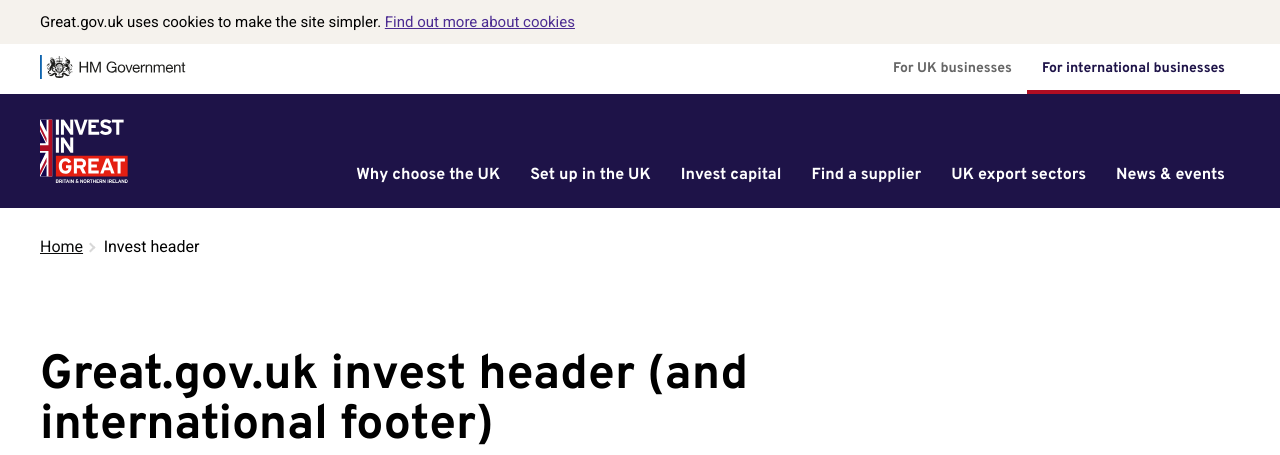
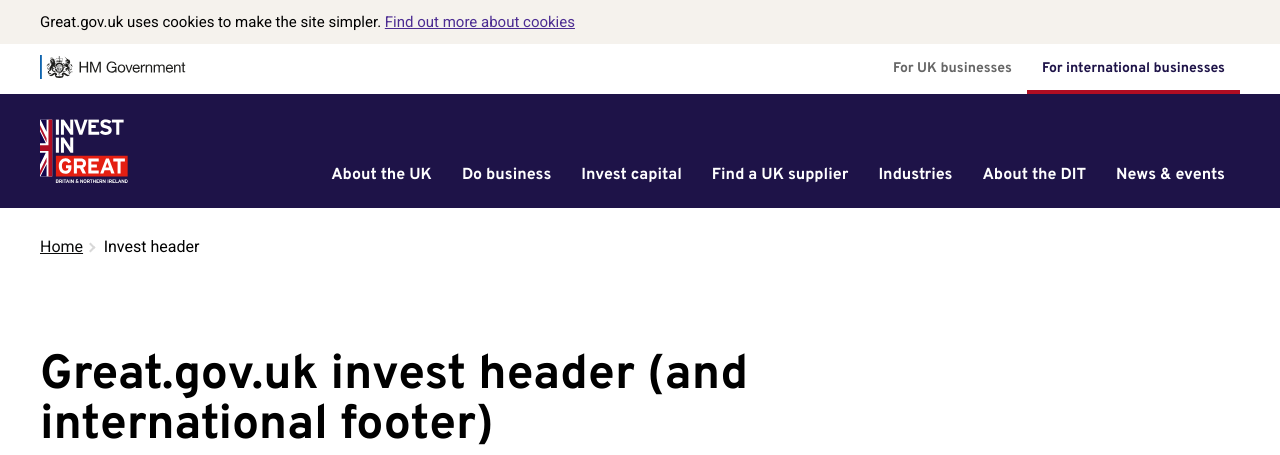
Before and after one commit to uktrade/directory-components, a Django app: template demo/templates/demo/invest-header.html in a window 1280 px wide. Shown: the top 455 px of the page. Run offline with Django 3.2, Linux system fonts and the light colour scheme; the template is opened without the code that fills it, so the values that code supplies are empty; parts of the project's set-up code (start-up, migrations or seed data) failed here and were passed over; some libraries are stand-ins or nearby versions.

Commit message:
nav updates...

```diff
--- a/directory_components/templates/directory_components/header_footer/international_header.html
+++ b/directory_components/templates/directory_components/header_footer/international_header.html
@@ -58,12 +58,12 @@
 {% block header_nav %}
 <nav id="great-header-nav" class="great-header-nav" aria-label="{% trans 'Main menu' %}">
   <ul class="great-header-nav-list" id="great-header-nav-list">
-    <li class="main-nav-item{% if international_header_area == "why_choose" %} active{% endif %}">
-      <a class="link-heading" data-ga-class="header-navigation" href="{{ services_urls.invest }}">{% trans 'Why choose the UK' %}</a>
+    <li class="main-nav-item{% if international_header_area == "about_uk" %} active{% endif %}">
+      <a class="link-heading" data-ga-class="header-navigation" href="{{ '' }}">{% trans 'About the UK' %}</a>
     </li>
 
     <li class="main-nav-item{% if international_header_area == "expand" %} active{% endif %}">
-      <a class="link-heading" data-ga-class="header-navigation" href="{{ services_urls.invest }}">{% trans 'Set up in the UK' %}</a>
+      <a class="link-heading" data-ga-class="header-navigation" href="{{ services_urls.invest }}">{% trans 'Do business' %}</a>
     </li>
 
     <li class="main-nav-item{% if international_header_area == "capital_invest" %} active{% endif %}">
@@ -71,11 +71,15 @@
     </li>
 
     <li class="main-nav-item{% if international_header_area == "find_a_supplier" %} active{% endif %}">
-      <a class="link-heading" data-ga-class="header-navigation" href="{{ header_footer_urls.fas }}">{% trans 'Find a supplier' %}</a>
+      <a class="link-heading" data-ga-class="header-navigation" href="{{ header_footer_urls.fas }}">{% trans 'Find a UK supplier' %}</a>
     </li>
 
     <li class="main-nav-item{% if international_header_area == "industries" %} active{% endif %}">
-      <a class="link-heading" data-ga-class="header-navigation" href="{{ header_footer_urls.industries }}">{% trans 'UK export sectors' %}</a>
+      <a class="link-heading" data-ga-class="header-navigation" href="{{ header_footer_urls.industries }}">{% trans 'Industries' %}</a>
+    </li>
+
+    <li class="main-nav-item{% if international_header_area == "about_dit" %} active{% endif %}">
+      <a class="link-heading" data-ga-class="header-navigation" href="{{ '' }}">{% trans 'About the DIT' %}</a>
     </li>
 
     <li class="main-nav-item{% if international_header_area == "news_and_events" %} active{% endif %}">
@@ -92,40 +96,75 @@
   <ul class="great-header-nav-list" id="great-header-nav-list">
 
     <li class="main-nav-item">
-      <a class="link-heading" href="{{ services_urls.invest }}" data-ga-class="header-navigation">{% trans 'Why choose the UK' %}</a>
+      <a class="link-heading" data-ga-class="header-navigation" href="{{ services_urls.invest }}">{% trans 'About the UK' %}</a>
+      <ul class="sub-nav-mobile-list">
+        <li><a href="{{ '' }}">Why choose the UK</a></li>
+        <li><a href="{{ '' }}">The Midlands</a></li>
+        <li><a href="{{ '' }}">Northern Powerhouse</a></li>
+        <li><a href="{{ '' }}">Northern Ireland</a></li>
+        <li><a href="{{ '' }}">Scotland</a></li>
+        <li><a href="{{ '' }}">South England</a></li>
+        <li><a href="{{ '' }}">South Wales</a></li>
+      </ul>
     </li>
 
     <li class="main-nav-item">
-      <a class="link-heading" data-ga-class="header-navigation" href="{{ services_urls.invest }}">{% trans 'Set up in the UK' %}</a>
+      <a class="link-heading" data-ga-class="header-navigation" href="{{ services_urls.invest }}">{% trans 'Do business' %}</a>
       <ul class="sub-nav-mobile-list">
-        <li><a href="{{ services_urls.isd }}">Professional advice</a></li>
-        <li><a href="{{ header_footer_urls.industries }}">UK business sectors</a></li>
-        <li><a href="{{ services_urls.uk_setup_guide }}">Business set up guides</a></li>
-        <li><a href="{{ services_urls.invest }}#how-we-help">Our services</a></li>
+        <li><a href="{{ header_footer_urls.industries }}">High-potential opportunities</a></li>
+        <li><a href="{{ services_urls.uk_setup_guide }}">Business guide</a></li>
+        <li><a href="{{ services_urls.invest }}#how-we-help">Professional advice</a></li>
       </ul>
     </li>
 
     <li class="main-nav-item">
       <a class="link-heading" data-ga-class="header-navigation" href="{{ services_urls.capital_invest }}">{% trans 'Invest capital' %}</a>
       <ul class="sub-nav-mobile-list">
-        <li><a href="{{ services_urls.isd }}">Professional advice</a></li>
-        <li><a href="{{ header_footer_urls.industries }}">UK investment sectors</a></li>
+        <li><a href="{{ services_urls.isd }}">Investment types</a></li>
+        <li><a href="{{ header_footer_urls.industries }}">Investment opportunities</a></li>
         <li><a href="{{ services_urls.uk_setup_guide }}">Investment guides</a></li>
-        <li><a href="{{ services_urls.capital_invest }}#">Our services</a></li>
+        <li><a href="{{ services_urls.capital_invest }}#">Professional advice</a></li>
       </ul>
     </li>
 
     <li class="main-nav-item">
-      <a class="link-heading" data-ga-class="header-navigation" href="{{ header_footer_urls.fas }}">{% trans 'Find a supplier' %}</a>
+      <a class="link-heading" data-ga-class="header-navigation" href="{{ header_footer_urls.fas }}">{% trans 'Find a UK supplier' %}</a>
       <ul class="sub-nav-mobile-list">
+        <li><a href="{{ services_urls.uk_setup_guide }}">Export guides</a></li>
         <li><a href="{{ header_footer_urls.fas }}">Supplier directory</a></li>
-        <li><a href="{{ services_urls.uk_setup_guide }}">Buying guides</a></li>
-        <li><a href="{{ header_footer_urls.fas }}#services-section">Our services</a></li>
       </ul>
     </li>
 
     <li class="main-nav-item">
-      <a class="link-heading" href="{{ header_footer_urls.industries }}" data-ga-class="header-navigation">{% trans 'UK export sectors' %}</a>
+      <a class="link-heading" data-ga-class="header-navigation" href="{{ header_footer_urls.fas }}">{% trans 'Industries' %}</a>
+      <ul class="sub-nav-mobile-list">
+        <li><a href="{{ header_footer_urls.industries }}/aerospace">Aerospace</a></li>
+        <li><a href="{{ header_footer_urls.industries }}/">Agricultural technology</a></li>
+        <li><a href="{{ header_footer_urls.industries }}/automotive">Automotive</a></li>
+        <li><a href="{{ header_footer_urls.industries }}/creative-industries">Creative industries</a></li>
+        <li><a href="{{ header_footer_urls.industries }}/">Cyber security</a></li>
+        <li><a href="{{ header_footer_urls.industries }}/education">Education</a></li>
+        <li><a href="{{ header_footer_urls.industries }}/engineering-and-manufacturing">Engineering and manufacturing</a></li>
+        <li><a href="{{ header_footer_urls.industries }}/financial-services">Financial services</a></li>
+        <li><a href="{{ header_footer_urls.industries }}/">Food and drink</a></li>
+        <li><a href="{{ header_footer_urls.industries }}/healthcare-and=life-sciences">Healthcare and life sciences</a></li>
+        <li><a href="{{ header_footer_urls.industries }}/legal-services">Legal services</a></li>
+        <li><a href="{{ header_footer_urls.industries }}/">Maritime</a></li>
+        <li><a href="{{ header_footer_urls.industries }}/">Nuclear energy</a></li>
+        <li><a href="{{ header_footer_urls.industries }}/">Oil and gas</a></li>
+        <li><a href="{{ header_footer_urls.industries }}/">Retail</a></li>
+        <li><a href="{{ header_footer_urls.industries }}/space">Space</a></li>
+        <li><a href="{{ header_footer_urls.industries }}/">Sports economy</a></li>
+        <li><a href="{{ header_footer_urls.industries }}/technology">Technology</a></li>
+      </ul>
+    </li>
+
+    <li class="main-nav-item">
+      <a class="link-heading" data-ga-class="header-navigation" href="{{ services_urls.events }}">{% trans 'About the DIT' %}</a>
+      <ul class="sub-nav-mobile-list">
+          <li><a href="{{ services_urls.events }}">Success stories</a></li>
+          <li><a href="{{ services_urls.events }}">Contact us</a></li>
+      </ul>
     </li>
 
     <li class="main-nav-item">
@@ -141,27 +180,52 @@
 {% endblock %}
 
 {% block header_sub_nav %}
-{% if international_header_area and international_header_area != "why_choose" and international_header_area != "industries" %}
+{% if international_header_area %}
 <div class="great-header-sub-nav">
   <div class="container">
     <nav aria-label="{% trans 'Sub-menu' %}">
       <ul class="sub-nav-list">
-        {% if international_header_area == "why_choose" %}
+        {% if international_header_area == "about_uk" %}
+          <li><a href="{{ '' }}">The Midlands</a></li>
+          <li><a href="{{ '' }}">Northern Powerhouse</a></li>
+          <li><a href="{{ '' }}">Northern Ireland</a></li>
+          <li><a href="{{ '' }}">Scotland</a></li>
+          <li><a href="{{ '' }}">South England</a></li>
+          <li><a href="{{ '' }}">South Wales</a></li>
         {% elif international_header_area == "expand" %}
-          <li><a href="{{ services_urls.isd }}">Professional advice</a></li>
-          <li><a href="{{ header_footer_urls.industries }}">UK business sectors</a></li>
-          <li><a href="{{ services_urls.uk_setup_guide }}">Business set up guides</a></li>
-          <li><a href="{{ services_urls.invest }}#how-we-help">Our services</a></li>
+          <li><a href="{{ header_footer_urls.industries }}">High-potential opportunities</a></li>
+          <li><a href="{{ services_urls.uk_setup_guide }}">Business guide</a></li>
+          <li><a href="{{ services_urls.invest }}#how-we-help">Professional advice</a></li>
         {% elif international_header_area == "capital_invest" %}
-          <li><a href="{{ services_urls.isd }}">Professional advice</a></li>
-          <li><a href="{{ header_footer_urls.industries }}">UK investment sectors</a></li>
+          <li><a href="{{ services_urls.isd }}">Investment types</a></li>
+          <li><a href="{{ header_footer_urls.industries }}">Investment opportunities</a></li>
           <li><a href="{{ services_urls.uk_setup_guide }}">Investment guides</a></li>
-          <li><a href="{{ services_urls.capital_invest }}#">Our services</a></li>
+          <li><a href="{{ services_urls.capital_invest }}#">Professional advice</a></li>
         {% elif international_header_area == "find_a_supplier" %}
+          <li><a href="{{ services_urls.uk_setup_guide }}">Export guides</a></li>
           <li><a href="{{ header_footer_urls.fas }}">Supplier directory</a></li>
-          <li><a href="{{ services_urls.uk_setup_guide }}">Buying guides</a></li>
-          <li><a href="{{ header_footer_urls.fas }}#services-section">Our services</a></li>
         {% elif international_header_area == "industries" %}
+          <li><a href="{{ header_footer_urls.industries }}/aerospace">Aerospace</a></li>
+          <li><a href="{{ header_footer_urls.industries }}/">Agricultural technology</a></li>
+          <li><a href="{{ header_footer_urls.industries }}/automotive">Automotive</a></li>
+          <li><a href="{{ header_footer_urls.industries }}/creative-industries">Creative industries</a></li>
+          <li><a href="{{ header_footer_urls.industries }}/">Cyber security</a></li>
+          <li><a href="{{ header_footer_urls.industries }}/education">Education</a></li>
+          <li><a href="{{ header_footer_urls.industries }}/engineering-and-manufacturing">Engineering and manufacturing</a></li>
+          <li><a href="{{ header_footer_urls.industries }}/financial-services">Financial services</a></li>
+          <li><a href="{{ header_footer_urls.industries }}/">Food and drink</a></li>
+          <li><a href="{{ header_footer_urls.industries }}/healthcare-and=life-sciences">Healthcare and life sciences</a></li>
+          <li><a href="{{ header_footer_urls.industries }}/legal-services">Legal services</a></li>
+          <li><a href="{{ header_footer_urls.industries }}/">Maritime</a></li>
+          <li><a href="{{ header_footer_urls.industries }}/">Nuclear energy</a></li>
+          <li><a href="{{ header_footer_urls.industries }}/">Oil and gas</a></li>
+          <li><a href="{{ header_footer_urls.industries }}/">Retail</a></li>
+          <li><a href="{{ header_footer_urls.industries }}/space">Space</a></li>
+          <li><a href="{{ header_footer_urls.industries }}/">Sports economy</a></li>
+          <li><a href="{{ header_footer_urls.industries }}/technology">Technology</a></li>
+        {% elif international_header_area == "about_dit" %}
+          <li><a href="{{ services_urls.events }}">Success stories</a></li>
+          <li><a href="{{ services_urls.events }}">Contact us</a></li>
         {% elif international_header_area == "news_and_events" %}
           <li><a href="{{ services_urls.events }}">Events</a></li>
           <li><a href="https://www.gov.uk/government/organisations/department-for-international-trade">News</a></li>
```
